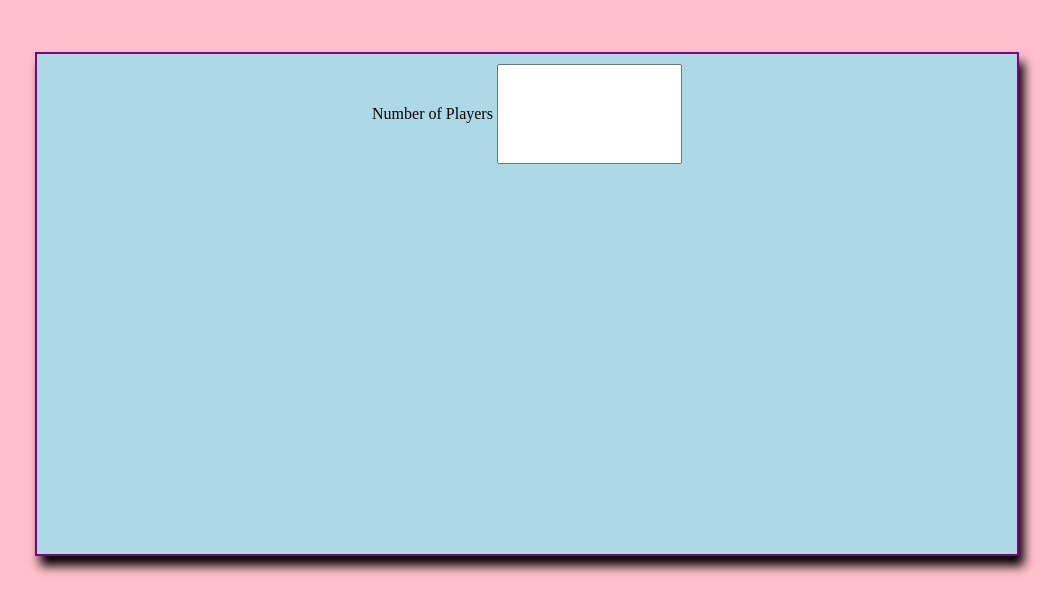
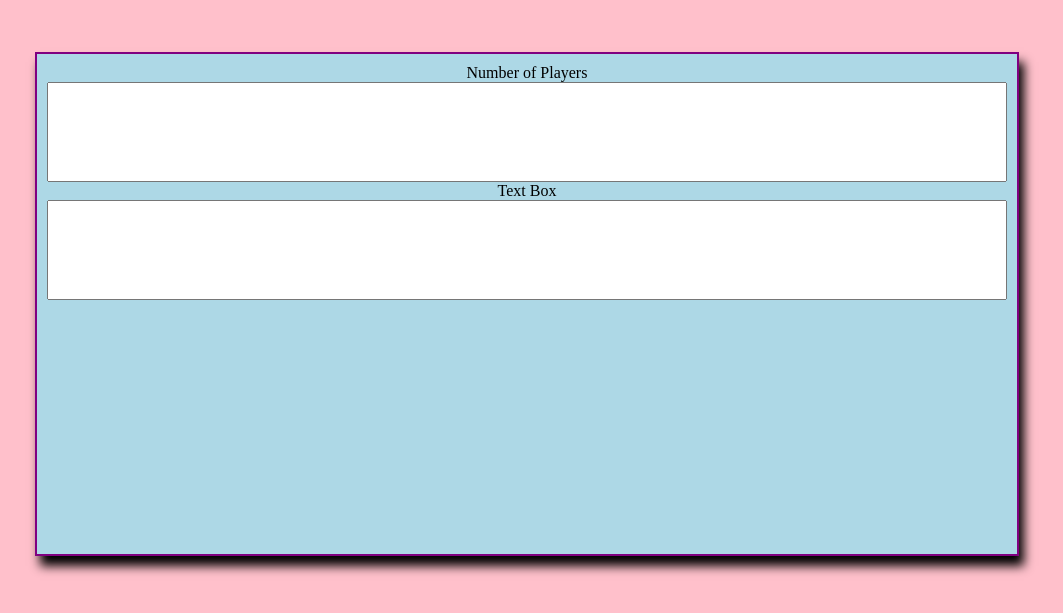
Before and after one commit to ChristinaHart888/games, a plain HTML site: page index.html in a window 1280 px wide. Shown: the part 103-716 px from the top of the page, without its empty margins (113-1176 px from the left). Drawn offline with Linux system fonts and the light colour scheme.

Commit message:
Added test text box

```diff
--- a/index.html
+++ b/index.html
@@ -9,8 +9,13 @@
 <body>
     <h1 class="gameTitle">Word Game</h1>
     <div class="start">
-        <label for="num_of_players">Number of Players</label>
-        <input type="number" id="num_of_players">
+        <form>
+            <label for="num_of_players">Number of Players</label>
+            <input type="number" id="num_of_players">
+            <label for="num_of_players">Text Box</label>
+            <input type="text" id="num_of_players">
+        </form>
+
     </div>
 </body>
 </html>
--- a/styles.css
+++ b/styles.css
@@ -27,3 +27,10 @@ body {
     box-sizing: border-box;
     height: 100px;
 }
+
+input{
+    width: 100%;
+    height: auto;
+    margin-left: 10px 0;
+    margin-top: 0;
+}
```
